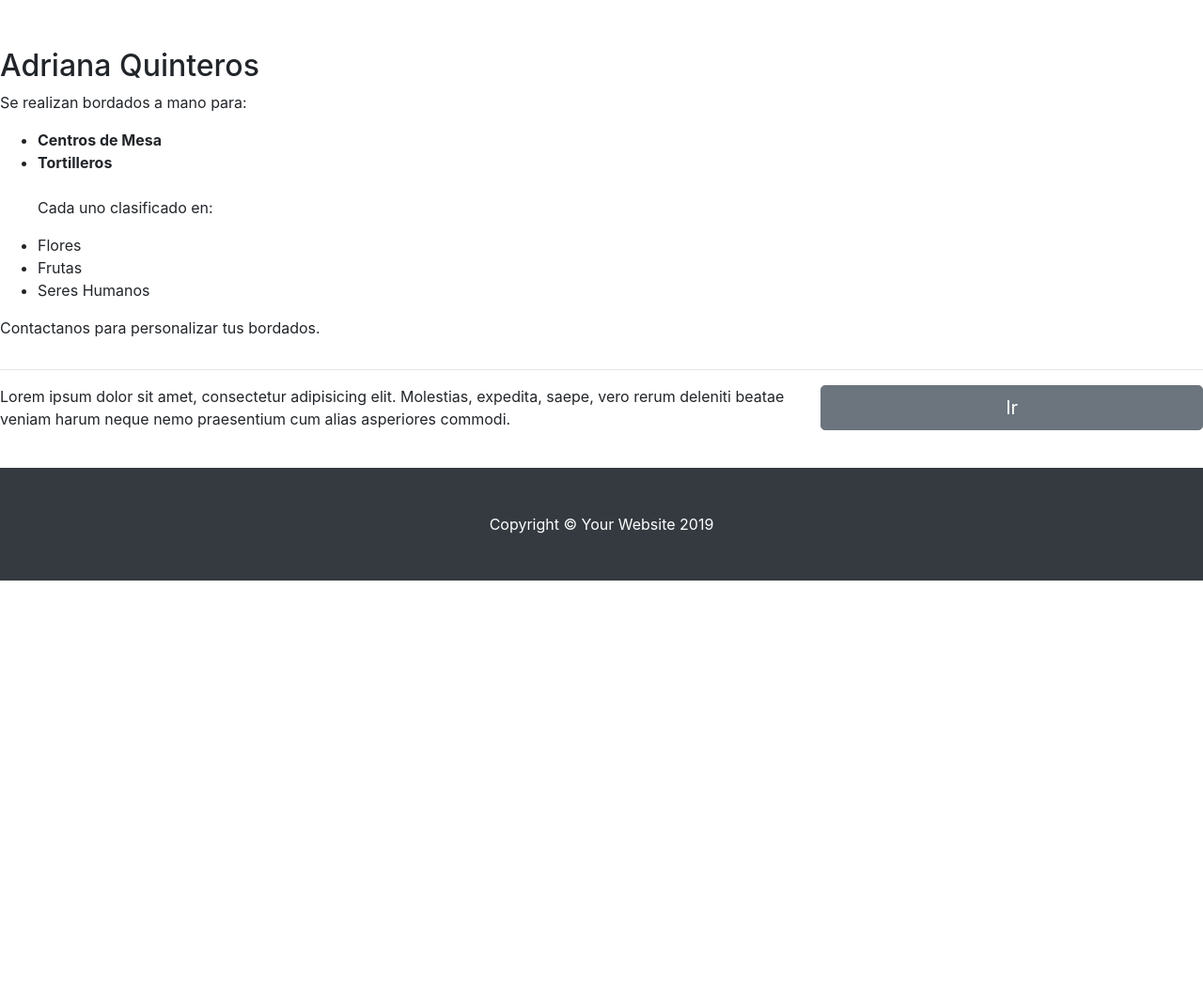
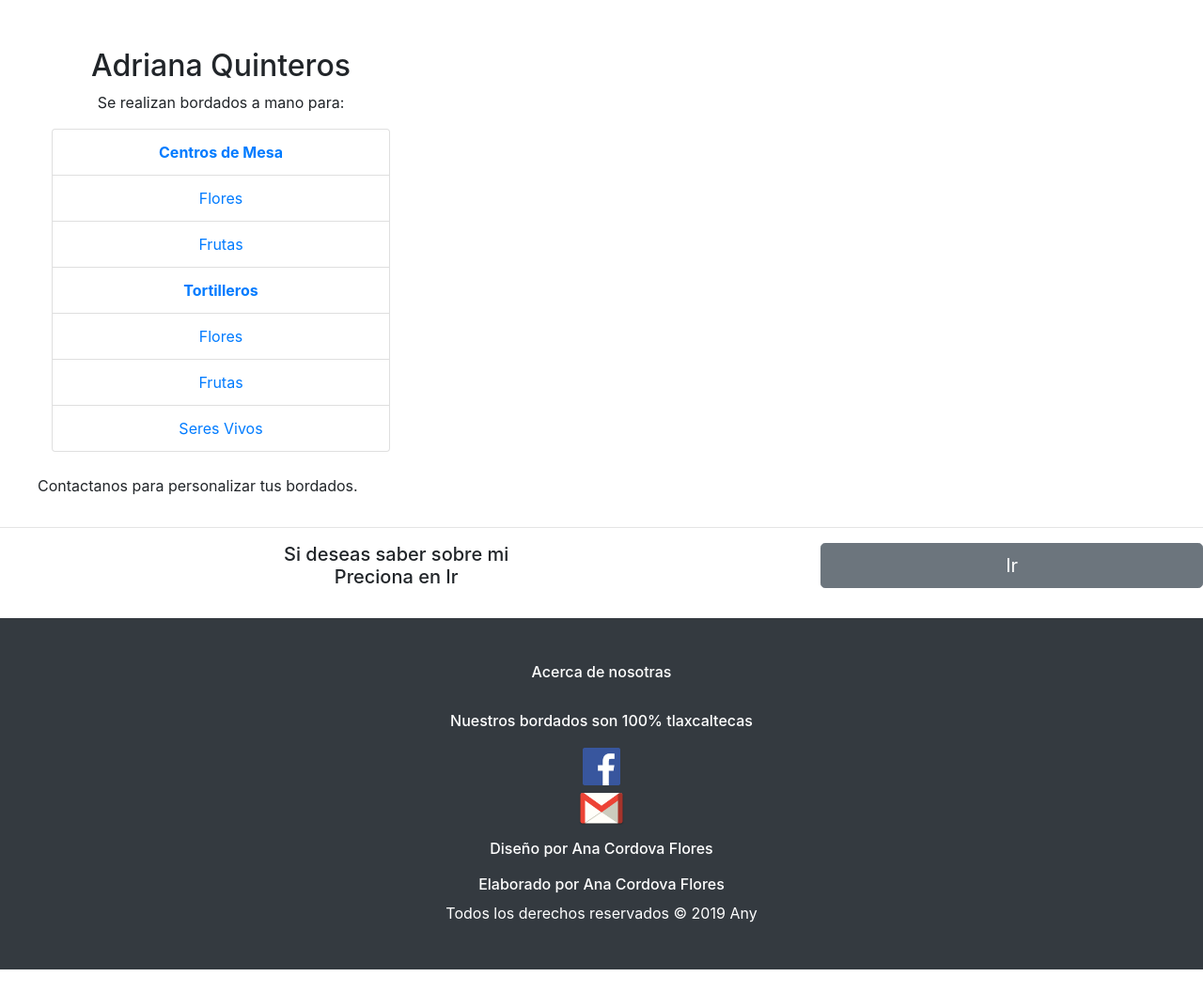
Before and after one commit to AnyCordova/Proyecto, a website: page index.html in a window 1280 px wide. Shown: the part 654-1710 px from the top of the page at 94% size. Before the commit the page ends 1296 px from the top, so only its background shows below. Drawn offline with Linux system fonts and the light colour scheme; files that its build step writes are made by us from their sources; files whose address does not match are found by name.

Commit message:
Add files via upload

```diff
--- a/index.html
+++ b/index.html
@@ -10,17 +10,17 @@
 
   <title>Bordados a Mano</title>
 
-  <!-- Bootstrap core CSS -->
+  <!-- Bootstrap  CSS -->
   <link href="vendor/bootstrap/css/bootstrap.css" rel="stylesheet">
 
-  <!-- Custom styles for this template -->
+  <!-- Estilos personalizados  -->
   <link href="css/modern-business.css" rel="stylesheet">
 
 </head>
 
 <body>
 
-  <!-- Navigation -->
+  <!-- Navegacion -->
   <nav class="navbar fixed-top navbar-expand-lg navbar-dark bg-dark fixed-top">
     <div class="container">
       <a class="navbar-brand" href="index.html"><img src="../../ProyectoIma/Logo.jpg" width="30" height="30"/>  Bordados a mano</a>
@@ -34,8 +34,8 @@
               Centros de Mesa
             </a>
             <div class="dropdown-menu dropdown-menu-right" aria-labelledby="navbarDropdownPortfolio">
-              <a class="dropdown-item" href="portfolio-1-col.html">Flores</a>
-              <a class="dropdown-item" href="portfolio-2-col.html">Frutas</a>
+              <a class="dropdown-item" href="Centros de mesa.html">Flores</a>
+              <a class="dropdown-item" href="Centros de mesa Frutas.html">Frutas</a>
 
             </div>
           </li>
@@ -44,9 +44,9 @@
               Tortilleros
             </a>
             <div class="dropdown-menu dropdown-menu-right" aria-labelledby="navbarDropdownBlog">
-              <a class="dropdown-item" href="blog-home-1.html">Flores</a>
-              <a class="dropdown-item" href="blog-home-2.html">Frutas</a>
-              <a class="dropdown-item" href="blog-post.html">Seres Vivos</a>
+              <a class="dropdown-item" href="FloresTortilleros.html">Flores</a>
+              <a class="dropdown-item" href="FrutasTortilleros.html">Frutas</a>
+              <a class="dropdown-item" href="SeresVivos Tortilleros.html">Seres Vivos</a>
             </div>
           </li>
           <li class="nav-item dropdown">
@@ -78,21 +78,21 @@
         <li data-target="#carouselExampleIndicators" data-slide-to="2"></li>
       </ol>
       <div class="carousel-inner" role="listbox">
-        <!-- Slide One - Set the background image for this slide in the line below -->
+        <!-- Slide 1 -->
         <div class="carousel-item active" style="background-image: url(IMG-20190423-WA0004.jpg)">
           <div class="carousel-caption d-none d-md-block">
             <h3>Bordado de Flores</h3>
             <p>Tenemos variedad en flores.</p>
           </div>
         </div>
-        <!-- Slide Two - Set the background image for this slide in the line below -->
+        <!-- Slide 2 -->
         <div class="carousel-item" style="background-image:url(IMG-20190423-WA0005.jpg)">
           <div class="carousel-caption d-none d-md-block">
             <h3>Bordado de Frutas</h3>
             <p>Que Frutas deseas?.</p>
           </div>
         </div>
-        <!-- Slide Three - Set the background image for this slide in the line below -->
+        <!-- Slide 3  -->
         <div class="carousel-item" style="background-image: url(../../ProyectoIma/IMG-20190423-WA0015.jpg)">
           <div class="carousel-caption d-none d-md-block">
             <h3>Seres Vivos</h3>
@@ -114,15 +114,28 @@
  <br>
  <hr>
 
- <!-- Features Section -->
+ <!-- Seccion de lista -->
     <div class="row">
       <div class="col-lg-6">
         <br>
         <br>
-        <h2>Adriana Quinteros</h2>
-        <p>Se realizan bordados a mano para:</p>
         <ul>
-          <li>
+        <div class="col-lg-8 mb-4" align="center">
+        <h2 align="center">Adriana Quinteros</h2>
+        <p align="center">Se realizan bordados a mano para:</p>
+        <div class="list-group" align="center">
+          <a href="#" class="list-group-item" ><strong>Centros de Mesa</strong></a>
+          <a href="Centros de mesa.html" class="list-group-item">Flores</a>
+          <a href="Centros de mesa Frutas.htm" class="list-group-item">Frutas</a>
+          <a href="#" class="list-group-item"><strong>Tortilleros</strong></a>
+          <a href="FloresTortilleros.html" class="list-group-item">Flores</a>
+          <a href="FrutasTortilleros.html" class="list-group-item">Frutas</a>
+          <a href="SeresVivos Tortilleros.html" class="list-group-item">Seres Vivos</a>
+          </div>
+      </div>
+
+
+          <!-- Seccion de lista <li>
             <strong>Centros de Mesa</strong>
           </li>
           <li>
@@ -133,7 +146,7 @@
           <li>Flores</li>
           <li>Frutas</li>
           <li>Seres Humanos</li>
-        </ul>
+        </ul> -->
         <p>Contactanos para personalizar tus bordados.</p>
       </div>
       <div class="col-lg-6">
@@ -143,13 +156,13 @@
     <!-- /.row -->
 
     <hr>
-    <!-- Call to Action Section -->
+    <!-- Lama a la accion seleccion -->
     <div class="row mb-4">
       <div class="col-md-8">
-        <p>Lorem ipsum dolor sit amet, consectetur adipisicing elit. Molestias, expedita, saepe, vero rerum deleniti beatae veniam harum neque nemo praesentium cum alias asperiores commodi.</p>
+        <h5 align="center">Si deseas saber sobre mi<br>Preciona en Ir</h5>
       </div>
       <div class="col-md-4">
-        <a class="btn btn-lg btn-secondary btn-block" href="#">Ir</a>
+        <a class="btn btn-lg btn-secondary btn-block" href="Prueba1.html">Ir</a>
       </div>
     </div>
 
@@ -160,7 +173,23 @@
   <!-- Footer -->
   <footer class="py-5 bg-dark">
     <div class="container">
-      <p class="m-0 text-center text-white">Copyright &copy; Your Website 2019</p>
+    <h6 style="text-decoration: none; color: white" align="center">Acerca de nosotras</h6></a>
+  <br>
+<article>
+	<h6 style="text-decoration: none; color: white" align="center" >
+		Nuestros bordados son 100% tlaxcaltecas
+        <br>
+        <br>
+        <a href="https://es-la.facebook.com/"><img src="Facebook.png" width="40" height="40" ></a> <br>
+        <a href="https://accounts.google.com/"> <img src="Gmail.png" height="50" width="50"></a>
+        <h6 style="text-decoration: none; color: white" align="center">Diseño por Ana Cordova Flores
+    <br>
+    <br>
+    Elaborado por Ana Cordova Flores
+  </h6>
+	</h6>
+</article>
+      <p class="m-0 text-center text-white">Todos los derechos reservados &copy; 2019 Any</p>
     </div>
     <!-- /.container -->
   </footer>
```
Also changed, not shown: 10 other files.
